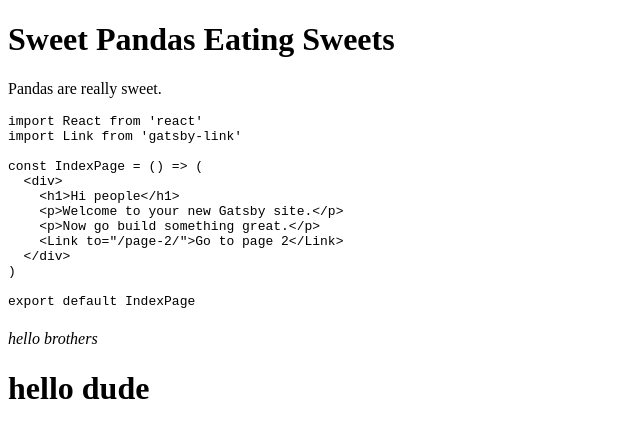
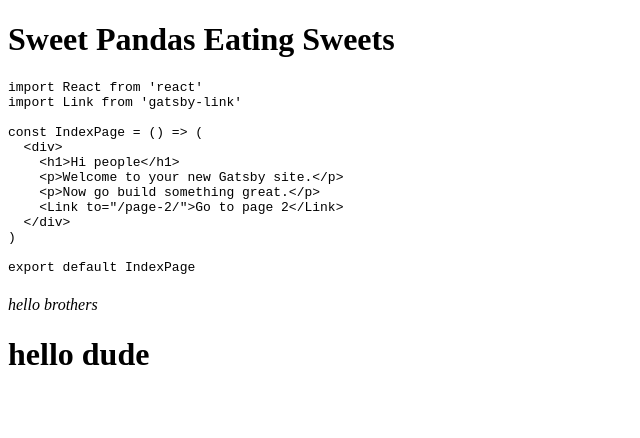
Before and after one commit to saigowthamr/gatsbyblog-test, a Gatsby site: page /my-first in a window 1280 px wide. Shown: the whole page, without its empty margins (0-640 px from the left). Built offline with nearby package versions, Linux system fonts and the light colour scheme; Gatsby itself is replaced by a stand-in of ours; some packages are replaced by stand-ins of ours; code samples lack their colours.

Commit message:
Update Blog “my-first”

````diff
--- a/src/pages/my-first.md
+++ b/src/pages/my-first.md
@@ -3,9 +3,6 @@ path: pandas-sweet
 date: '2017-08-12'
 title: Sweet Pandas Eating Sweets
 ---
-Pandas are really sweet.
-
-
 ```javascript
 import React from 'react'
 import Link from 'gatsby-link'
````
